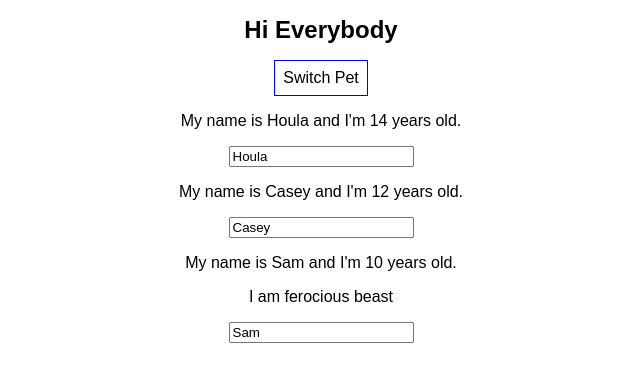
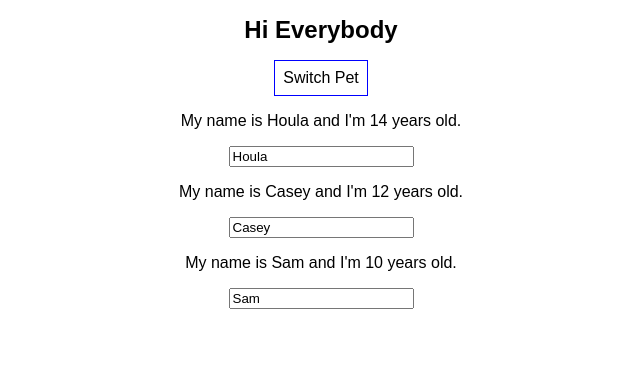
Before and after one commit to ideascomealive/cra-demo, a React (Create React App) app: page / in a window 1280 px wide. Both pictures are taken after a click on the button "Switch Pet". Shown: the top 382 px of the page, without its empty margins (319-959 px from the left). Built offline with nearby package versions, Linux system fonts and the light colour scheme.

Commit message:
18 list with .map

```diff
--- a/src/App.js
+++ b/src/App.js
@@ -53,14 +53,11 @@ class App extends Component {
         if (this.state.showPets) {
             petsRender = (
             <div>
-              <Pet name={this.state.pets[0].name}
-                  age={this.state.pets[0].age} />
-              <Pet name={this.state.pets[1].name}
-                  age={this.state.pets[1].age} />
-              <Pet name={this.state.pets[2].name}
-                  age={this.state.pets[2].age}
-                  click={this.switchPetHandler.bind(this, 'Lionel')}
-                  changed={this.petChangeHandler} >I am ferocious beast</Pet>
+              {this.state.pets.map(pet => {
+                  return <Pet
+                      name={pet.name}
+                      age={pet.age} />
+              })}
             </div>
             );
         }
```
